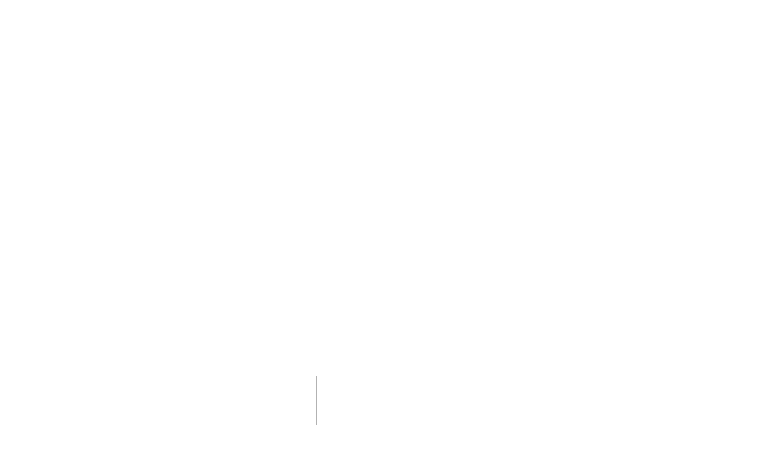
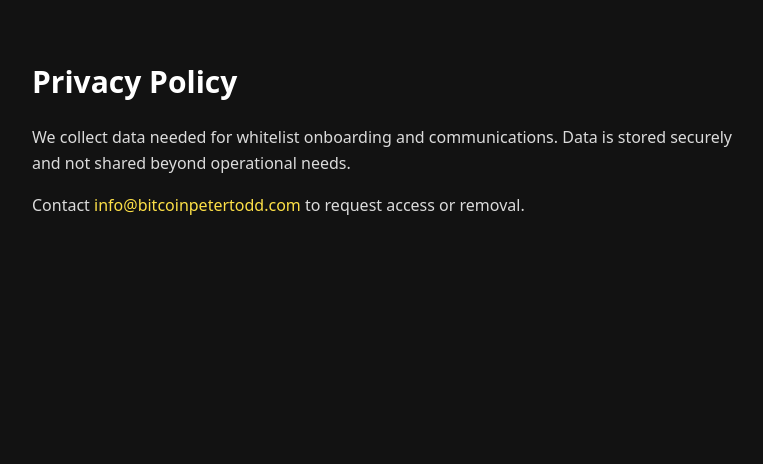
Before and after one commit to Gatsby01k/petb-ok-main, a Next.js app: page /privacy in a window 1280 px wide. Before the commit this address had no page. Shown: the top 464 px of the page, without its empty margins (248-1011 px from the left). Built offline with nearby package versions, Linux system fonts and the light colour scheme.

Commit message:
Create page.tsx

```diff
--- /dev/null
+++ b/app/privacy/page.tsx
@@ -0,0 +1,15 @@
+import type { Metadata } from "next";
+
+export const metadata: Metadata = { title: "Privacy • Bitcoin Peter Todd" };
+
+export default function PrivacyPage() {
+  return (
+    <main className="mx-auto max-w-3xl px-4 sm:px-6 py-16 text-white">
+      <h1 className="text-3xl font-extrabold">Privacy Policy</h1>
+      <div className="mt-6 space-y-4 text-white/85 leading-relaxed">
+        <p>We collect data needed for whitelist onboarding and communications. Data is stored securely and not shared beyond operational needs.</p>
+        <p>Contact <a href="mailto:info@bitcoinpetertodd.com" className="text-yellow-300">info@bitcoinpetertodd.com</a> to request access or removal.</p>
+      </div>
+    </main>
+  );
+}
```
